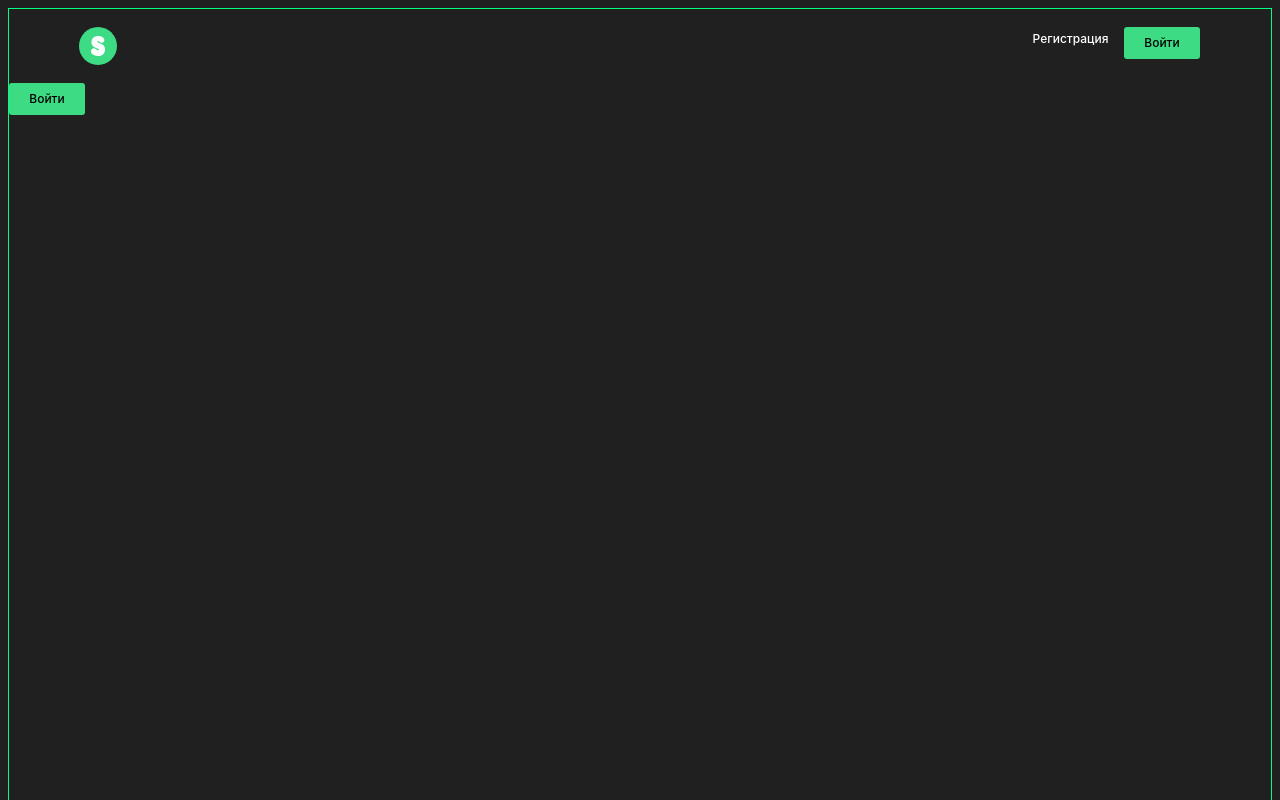
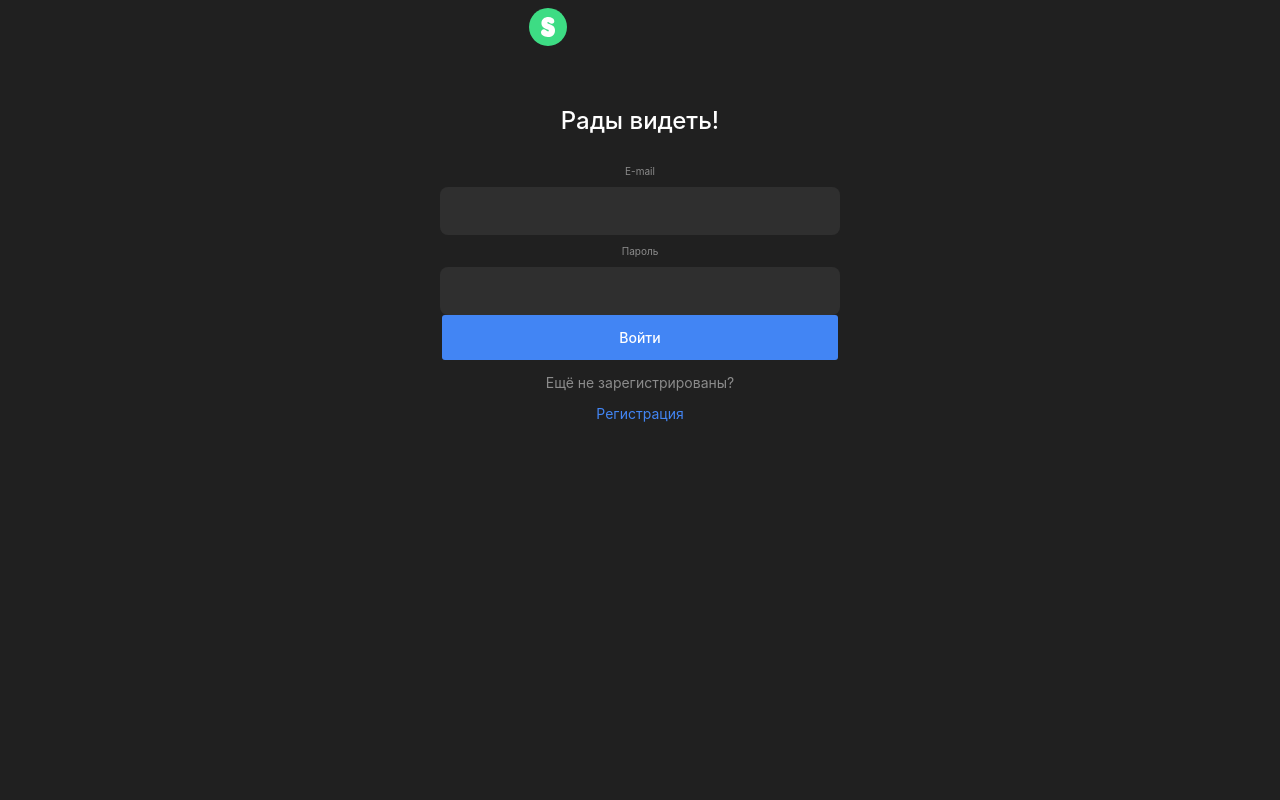
Before and after one commit to Dashnik/movies-explorer-frontend, a React (Create React App) app: page /sign-in in a window 1280 px wide. Shown: the top 800 px of the page. Built offline with nearby package versions, Linux system fonts and the light colour scheme.

Commit message:
Feature: sign-in and sign-up routes were created.

```diff
--- a/src/components/App/App.css
+++ b/src/components/App/App.css
@@ -1,4 +1,4 @@
-.page {
+/* .page {
   text-align: center;
   max-width: 1280px;
   margin-left: auto;
@@ -6,7 +6,7 @@
 
   display: grid;
   grid-template-columns: 1fr;
-  /* grid-template-rows: repeat(3, 1fr); */
+
   grid-template-rows: 74px 1500px 172px;
   grid-template-areas:
   "header"
@@ -14,4 +14,4 @@
   "footer";
 
   border:springgreen 1px solid;
-}
+} */
--- a/src/components/App/App.js
+++ b/src/components/App/App.js
@@ -1,12 +1,11 @@
 import './App.css';
 import { Route, Switch  } from 'react-router-dom';
-import Header from '../Header/Header';
-import Footer from '../Footer/Footer';
-import AboutMe from '../Main/AboutMe';
-import Techs from '../Main/Techs';
-import AboutProject from '../Main/AboutProject';
-import NavTab from '../Main/NavTab';
-import Portfolio from '../Main/Portfolio';
+// import Footer from '../Footer/Footer';
+// import AboutMe from '../Main/AboutMe';
+// import Techs from '../Main/Techs';
+// import AboutProject from '../Main/AboutProject';
+// import NavTab from '../Main/NavTab';
+// import Portfolio from '../Main/Portfolio';
 import Main from '../Main/Main';
 import Login from '../Login/Login';
 import Register from '../Register/Register';
@@ -14,28 +13,17 @@ import Register from '../Register/Register';
 function App() {
   return (
     <div className="page">
-     <Header/>
       <Switch>
          <Route path="/sign-in">
             <Login/>
          </Route>
-      <Route path="/sign-up" >
+         <Route path="/sign-up">
             <Register/>
          </Route>
-      <Route path="/movies">
-         {/* <Movies/> */}
-      </Route>
-      <Route path=" /saved-movies">
-         {/* <SavedMovies/> */}
-      </Route>
-      <Route path=" /profile">
-         {/* <Profile/> */}
-      </Route>
-      <Route path=" /">
+      <Route path="/">
          <Main/>
       </Route>
       </Switch>
-      <Footer/>
       </div>
   );
 }
--- a/src/components/Footer/Footer.css
+++ b/src/components/Footer/Footer.css
@@ -1,7 +1,6 @@
-.footer {
+/* .footer {
   border: 1px solid khaki;
   grid-area: footer;
-  /* height: 74px; */
   display: grid;
   grid-template-columns: 1fr 1fr 1fr;
   grid-template-rows: 1fr 1fr 1fr;
@@ -52,10 +51,8 @@
   line-height: 16px;
   text-align: right;
   color: #ffffff;
-  /* border: violet 1px solid; */
-
   grid-column-start: 3;
   grid-column-end: 4;
   grid-row-start: 3;
   grid-row-end: 4;
-}
+} */
--- a/src/components/Header/Header.js
+++ b/src/components/Header/Header.js
@@ -1,18 +1,12 @@
 import React from 'react';
 import './Header.css';
 import logo from '../../images/header__logo.svg';
-import Register from '../Register/Register';
-import Login from '../Login/Login';
 
-
-function Header() {
+function Header(props) {
   return (
     <header className="header">
       <img className="header__logo" src={logo} alt="логотип дипломной работы" />
-      <Register/>
-
-      <Login/>
-
+      <h2 className="header__logo" >{props.title}</h2>
     </header>
   );
 }
--- a/src/components/Login/Login.css
+++ b/src/components/Login/Login.css
@@ -1,27 +1,104 @@
 .login {
+  display: flex;
+  flex-direction: column;
+  align-items: center;
 }
-.login__label {
+
+.login__title {
   font-family: Inter;
   font-style: normal;
   font-weight: 500;
-  font-size: 12px;
+  font-size: 24px;
+  line-height: 29px;
+  color: #ffffff;
+}
+
+.login__subtitle {
+  font-family: Inter;
+  font-style: normal;
+  font-weight: normal;
+  font-size: 10px;
+  line-height: 12px;
+  color: #8b8b8b;
+  text-align: left;
+}
+
+.login__email {
+  background: #2f2f2f;
+  border-radius: 8px;
+  width: 396px;
+  height: 46px;
+
+  font-family: Inter;
+  font-style: normal;
+  font-weight: 500;
+  font-size: 13px;
   line-height: 16px;
+  color: #ffffff;
+  background-color: #2f2f2f;
+  border: #cccccc;
+}
 
-  height: 32px;
-  background-color: #3ddc84;
-  color: #000000;
-  margin: 0;
-  display: flex;
-  align-items: center;
-  justify-content: center;
+.login__password {
+  background: #2f2f2f;
+  border-radius: 8px;
+  width: 396px;
+  height: 46px;
+
+  font-family: Inter;
+  font-style: normal;
+  font-weight: 500;
+  font-size: 13px;
+  line-height: 16px;
+  color: #ffffff;
+  background-color: #2f2f2f;
+  border: #cccccc;
+}
+
+.login__submit {
+  width: 396px;
+  height: 45px;
+  background: #4285f4;
   border-radius: 3px;
   cursor: pointer;
 
-  width: 76px;
+  font-family: Inter;
+  font-style: normal;
+  font-weight: 500;
+  font-size: 14px;
+  line-height: 17px;
+  text-align: center;
+  color: #ffffff;
   border: 0;
-  padding: 0;
 }
 
-.login__label:hover{
-    opacity: 0.6;
+.login__submit:hover {
+  opacity: 0.6;
 }
+
+.link {
+  text-decoration: none;
+  font-family: Inter;
+  font-style: normal;
+  font-weight: normal;
+  font-size: 14px;
+  line-height: 17px;
+  /* identical to box height */
+
+  text-align: center;
+  color: #4285F4;
+}
+
+.login__text{
+  text-decoration: none;
+  font-family: Inter;
+  font-style: normal;
+  font-weight: normal;
+  font-size: 14px;
+  line-height: 17px;
+  /* identical to box height */
+
+  text-align: center;
+
+  color: #8b8b8b;
+}
--- a/src/components/Login/Login.js
+++ b/src/components/Login/Login.js
@@ -1,13 +1,57 @@
 import React from "react";
+import Header from "../Header/Header";
+import { Link } from "react-router-dom";
 import './Login.css';
 
 function Login(props) {
 
+  // const [values, setValues] = React.useState({ });
+
+  // function handlesubmit(e) {
+  //   // Запрещаем браузеру переходить по адресу формы
+  //   e.preventDefault();
+
+  //   // Передаём значения управляемых компонентов во внешний обработчик
+  //  props.onLogin( values.login__email, values.login__password );
+  // }
+
+  // const handleChange = (e) => {
+
+  //   const target = e.target;
+  //   const value = target.value;
+  //   const name = target.name;
+
+  //   setValues({...values,
+  //     [name]: value
+  //   });
+
+  // };
 
   return (
     <>
+
       <form className="login">
-        <button className="login__label">Войти</button>
+        <Header/>
+        <h2 className="login__title">Рады видеть!</h2>
+        <p className="login__subtitle">E-mail</p>
+        <input
+          className="login__email"
+          name="login__email"
+        />
+        <p className="login__subtitle">Пароль</p>
+        <input
+          type="password"
+          className="login__password"
+          name="login__password"
+        />
+        <button type="submit" className="login__submit">
+          Войти
+        </button>
+        <p className="login__text">Ещё не зарегистрированы?</p>
+        <Link to="/sign-up" className="link">
+          {" "}
+           Регистрация
+        </Link>
       </form>
     </>
   );
--- a/src/components/Main/Main.css
+++ b/src/components/Main/Main.css
@@ -2,7 +2,7 @@
     border:1px solid rgb(252, 248, 248) ;
     /* height: 500px;
     max-width: 1140px; */
-    grid-area: main;
+    /* grid-area: main; */
     /* display: grid;
     grid-template-columns: 1fr;
     grid-template-rows: repeat(3, 1fr); */
--- a/src/components/Main/Main.js
+++ b/src/components/Main/Main.js
@@ -2,14 +2,16 @@ import React from "react";
 import './Main.css';
 import NavTab from './NavTab';
 import AboutProject from './AboutProject';
+import Header from '../Header/Header';
 
 function Main(props) {
 
   return (
     <>
       <main className="main">
+        {/* <Header/>
         <NavTab/>
-        <AboutProject/>
+        <AboutProject/> */}
       </main>
     </>
   );
--- a/src/components/Register/Register.js
+++ b/src/components/Register/Register.js
@@ -1,15 +1,81 @@
 import React from "react";
-import './Register.css';
+import { Link } from "react-router-dom";
+import Header from "../Header/Header";
 
 function Register(props) {
+
+  // const [email, setEmail] = React.useState('');
+  // const [password, setPassword] = React.useState('');
+
+  const [values, setValues] = React.useState({});
+
+  function handlesubmit(e) {
+    // Запрещаем браузеру переходить по адресу формы
+    e.preventDefault();
+
+    // Передаём значения управляемых компонентов во внешний обработчик
+    //props.onRegister({ email, password });
+    props.onRegister(values.register__email, values.register__pwd);
+  }
+
+  const handleChange = (e) => {
+
+    const target = e.target;
+    const name = target.name;
+    const value = target.value;
+
+    setValues({...values,
+    [name]:value
+    });
+    // e.target.name === 'register__email' ? setEmail(e.target.value) : ''
+
+    // e.target.name === 'register__pwd' ? setPassword(e.target.value) : ''
+  }
+
 
   return (
     <>
 
       <form
       className="login"
+      // onSubmit={handlesubmit}
       >
-        <button className="register__label">Регистрация</button>
+        <Header/>
+        <h2 className="login__title">Добро пожаловать!</h2>
+        <p className="login__subtitle">Имя</p>
+        <input
+        type='text'
+        className="login__email"
+        // onChange={handleChange}
+        // name='register__email'
+        />
+          <p className="login__subtitle">E-mail</p>
+        <input
+        type='text'
+        className="login__email"
+        // placeholder="Email"
+        // onChange={handleChange}
+        // name='register__email'
+        />
+          <p className="login__subtitle">Пароль</p>
+        <input
+          type="password"
+          className="login__password"
+          // placeholder="Пароль"
+          // onChange={handleChange}
+          // name='register__pwd'
+        />
+        <button
+          type="submit"
+          className="login__submit"
+        >
+          Зарегистрироваться
+        </button>
+        <p className="login__text">Уже зарегистрированы?</p>
+        <Link to="/sign-in" className="link">
+          {" "}
+           Войти
+        </Link>
       </form>
     </>
   );
```
Lines whose indentation alone changed are shown as unchanged.
